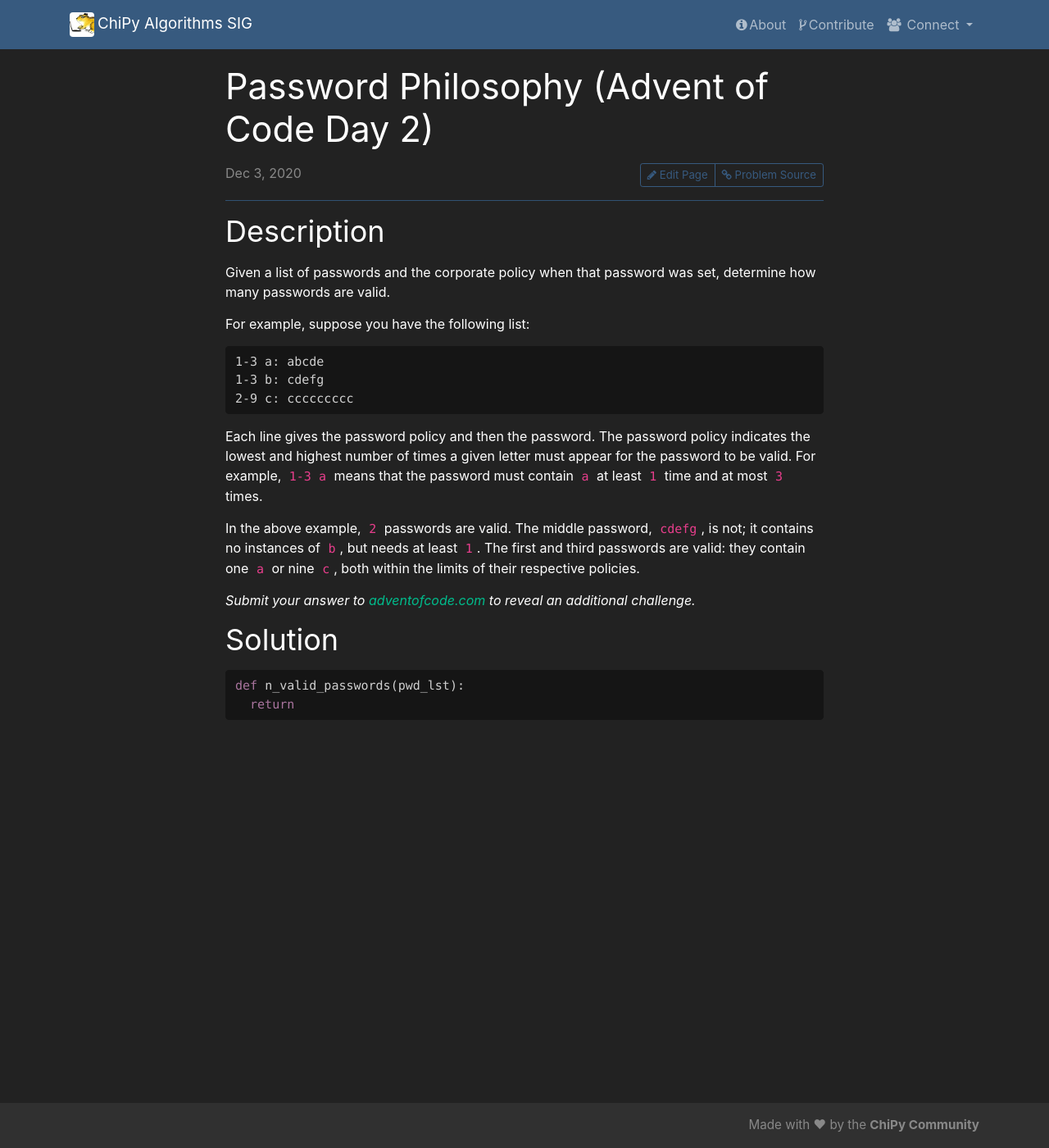
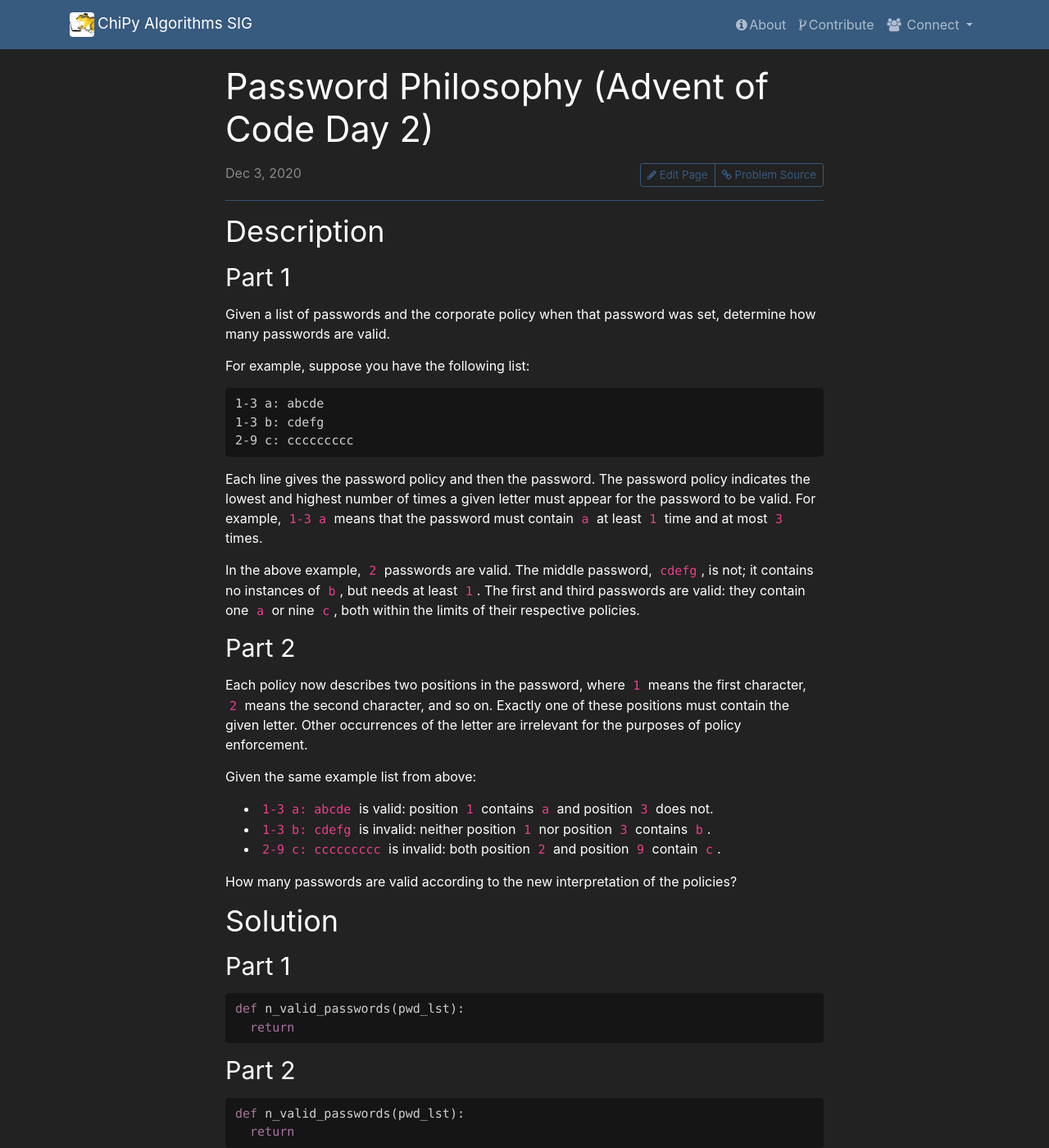
Before and after one commit to chicagopython/algosig, a Jekyll site: the page built from _posts/2020-12-03-aoc-2.md, in a window 1280 px wide and 1400 px high. Shown: the whole window at 82% size. Built offline with Jekyll 4.4.1, drawn with Linux system fonts in a browser that asks for light colours; nearby versions of some CDN libraries; our own code applies the rules of GitHub Pages for plain Markdown files.

Commit message:
add part 2

````diff
--- a/_posts/2020-12-03-aoc-2.md
+++ b/_posts/2020-12-03-aoc-2.md
@@ -6,6 +6,8 @@ author:
 ---
 
 ## Description
+
+### Part 1
 
 Given a list of passwords and the corporate policy when that password was set, determine how many passwords are valid.
 
@@ -21,11 +23,30 @@ Each line gives the password policy and then the password. The password policy i
 
 In the above example, `2` passwords are valid. The middle password, `cdefg`, is not; it contains no instances of `b`, but needs at least `1`. The first and third passwords are valid: they contain one `a` or nine `c`, both within the limits of their respective policies.
 
-*Submit your answer to [adventofcode.com](https://adventofcode.com/2020/day/2) to reveal an additional challenge.*
+### Part 2
+
+Each policy now describes two positions in the password, where `1` means the first character, `2` means the second character, and so on. Exactly one of these positions must contain the given letter. Other occurrences of the letter are irrelevant for the purposes of policy enforcement.
+
+Given the same example list from above:
+
+* `1-3 a: abcde` is valid: position `1` contains `a` and position `3` does not.
+* `1-3 b: cdefg` is invalid: neither position `1` nor position `3` contains `b`.
+* `2-9 c: ccccccccc` is invalid: both position `2` and position `9` contain `c`.
+
+How many passwords are valid according to the new interpretation of the policies?
+
 
 ## Solution
+
+### Part 1
 
 ```python
 def n_valid_passwords(pwd_lst):
   return
 ```
+
+### Part 2
+```python
+def n_valid_passwords(pwd_lst):
+  return
+```
````
